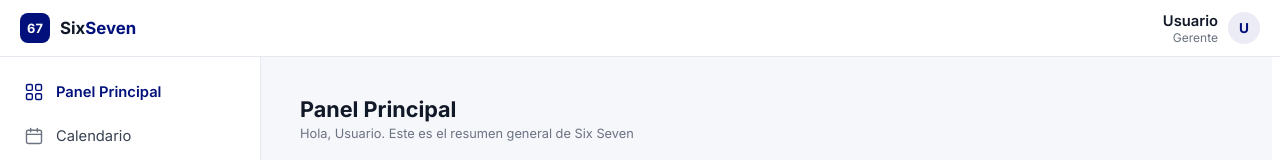
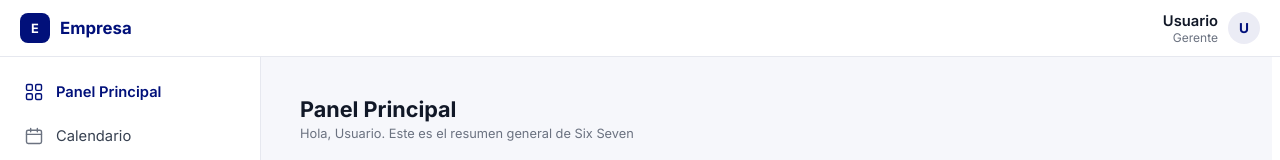
Before and after one commit to NicoP444/Proyecto_SoftwareIS, a React (Vite) app in the folder client/: page /home in a window 1280 px wide. Shown: the top 160 px of the page. Built offline with nearby package versions, Linux system fonts and the light colour scheme; no server answers; sample sign-in values are in the browser's storage.

Commit message:
style: cambie el logo de la empresa 67 a Empresa

```diff
--- a/client/src/pages/Home.jsx
+++ b/client/src/pages/Home.jsx
@@ -141,9 +141,9 @@ export default function Home() {
       {/* ---------- Barra superior ---------- */}
       <header className="topbar">
         <div className="brand">
-          <span className="brand-logo">67</span>
+          <span className="brand-logo">E</span>
           <span className="brand-name">
-            Six<span>Seven</span>
+            <span>Empresa</span>
           </span>
         </div>
         <div className="topbar-user">
```
